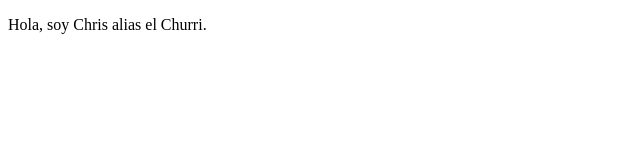
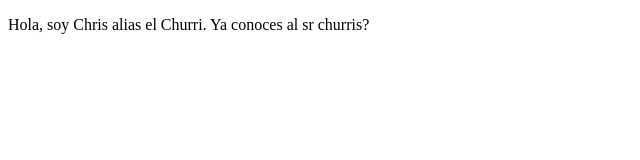
Before and after one commit to chris4leon/proyectoDemoCursoPrework, a plain HTML site: page index.html in a window 1280 px wide. Shown: the whole page, without its empty margins (0-640 px from the left). Drawn offline with Linux system fonts and the light colour scheme.

Commit message:
Cambios. Agregue una pregunta

```diff
--- a/index.html
+++ b/index.html
@@ -8,7 +8,7 @@
 </head>
 <body>
     <p>
-        Hola, soy Chris alias el Churri.
+        Hola, soy Chris alias el Churri. Ya conoces al sr churris?
     </p>
 </body>
 </html>
```
